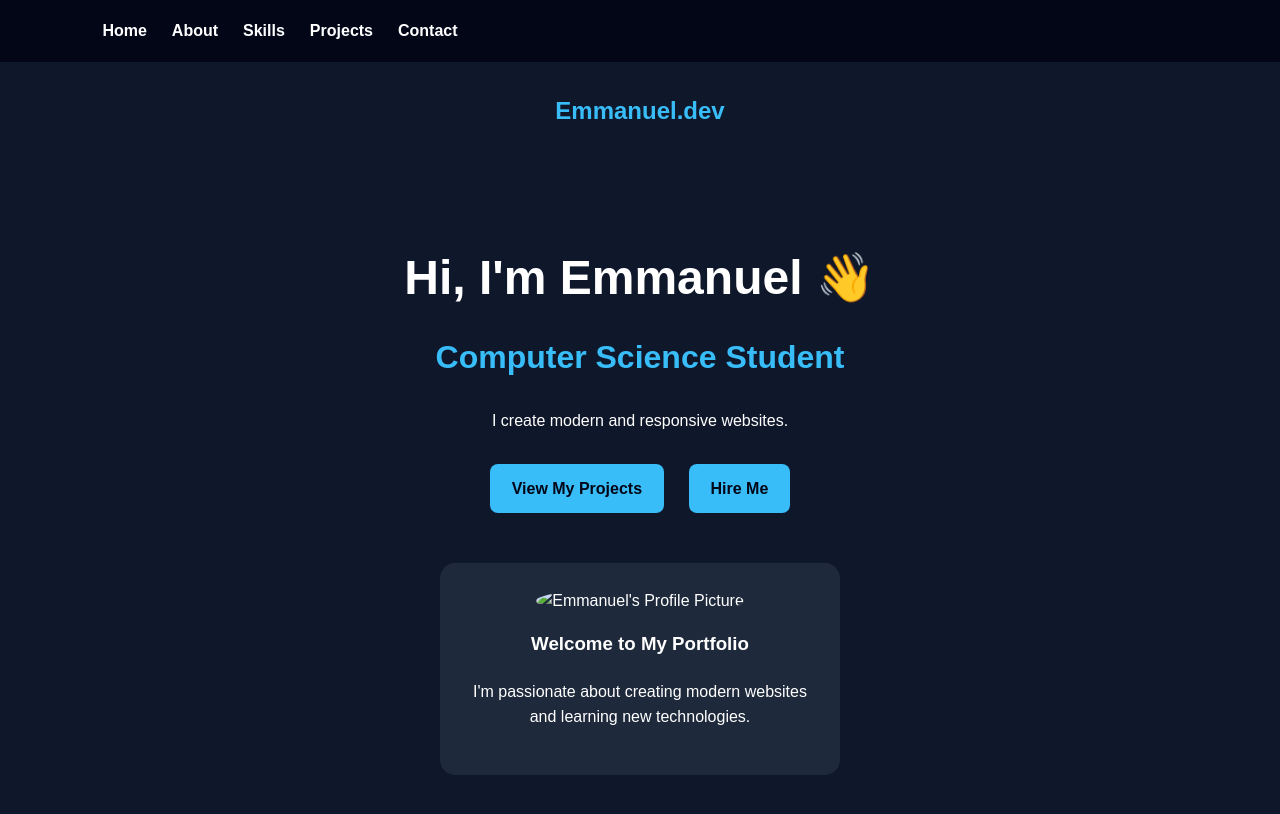
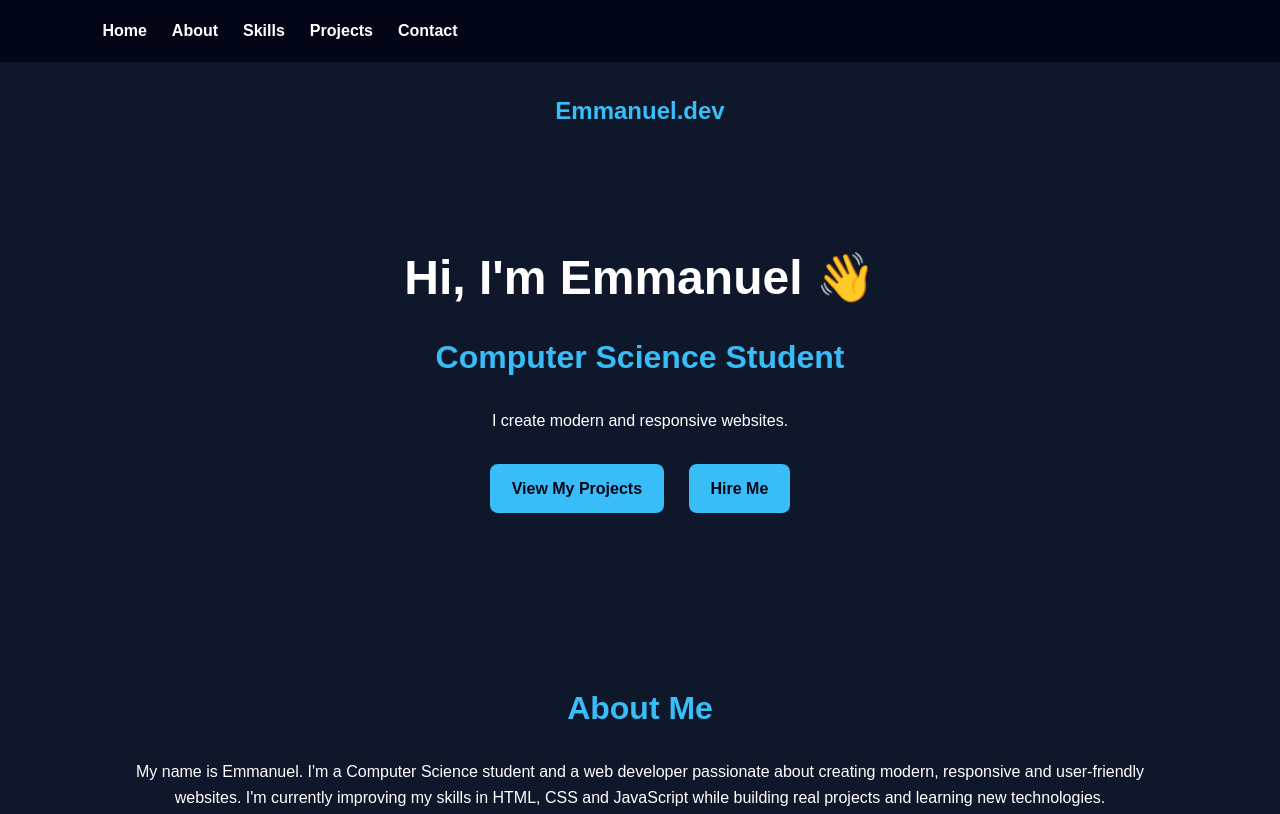
Before and after one commit to emmanuelodedokun984-afk/emmanuel-portfolio, a plain HTML site: page index.html in a window 1280 px wide. Shown: the top 814 px of the page. Drawn offline with Linux system fonts and the light colour scheme.

Commit message:
Remove profile card from index.html
Removed the profile card section from the portfolio.

```diff
--- a/index.html
+++ b/index.html
@@ -38,14 +38,6 @@
 
     <a href="#projects" class="button">View My Projects</a>
     <a href="#contact" class="button">Hire Me</a>
-
-    <div class="profile-card">
-        <img src="profile.jpg" alt="Emmanuel's Profile Picture">
-        <h3>Welcome to My Portfolio</h3>
-        <p>
-            I'm passionate about creating modern websites and learning new technologies.
-        </p>
-    </div>
 
 </section>
 
```
